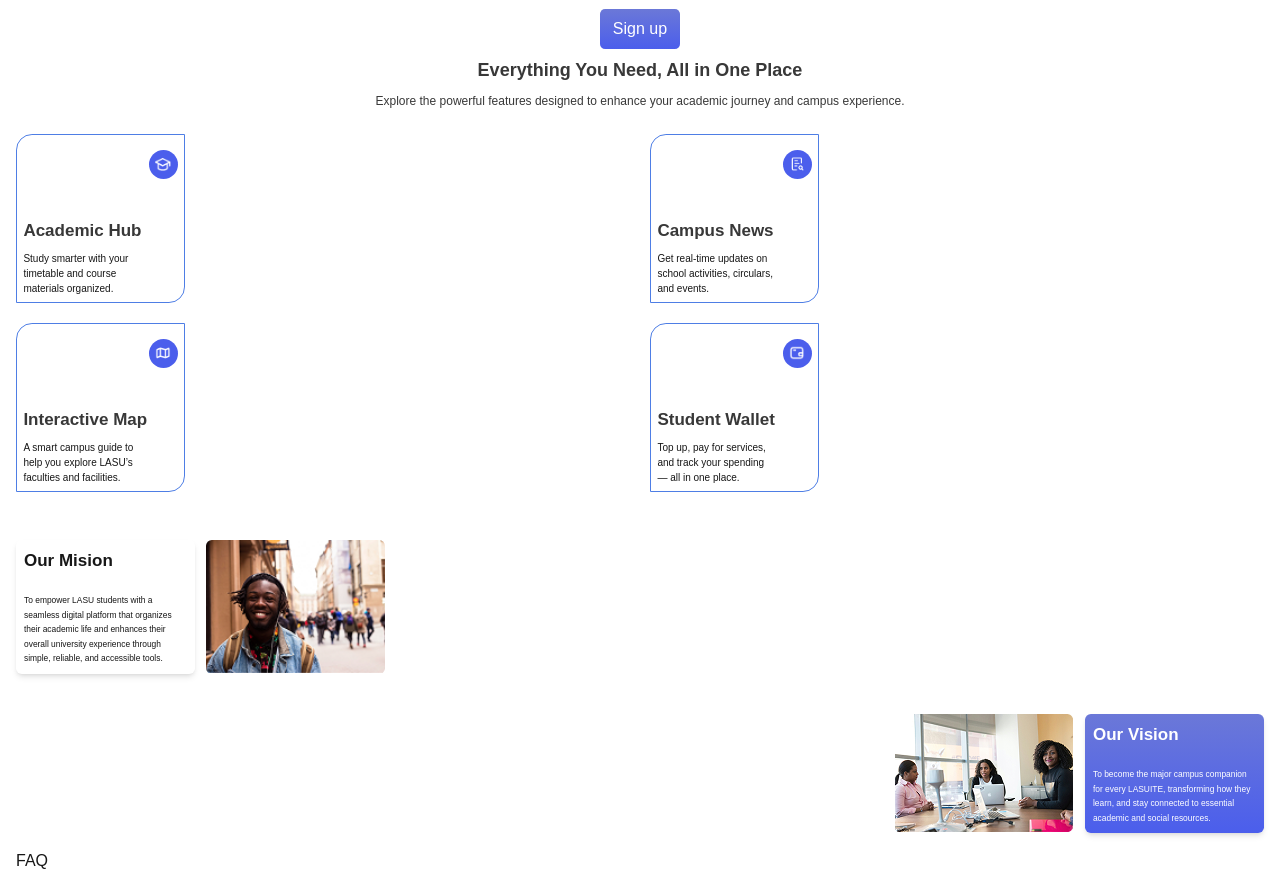
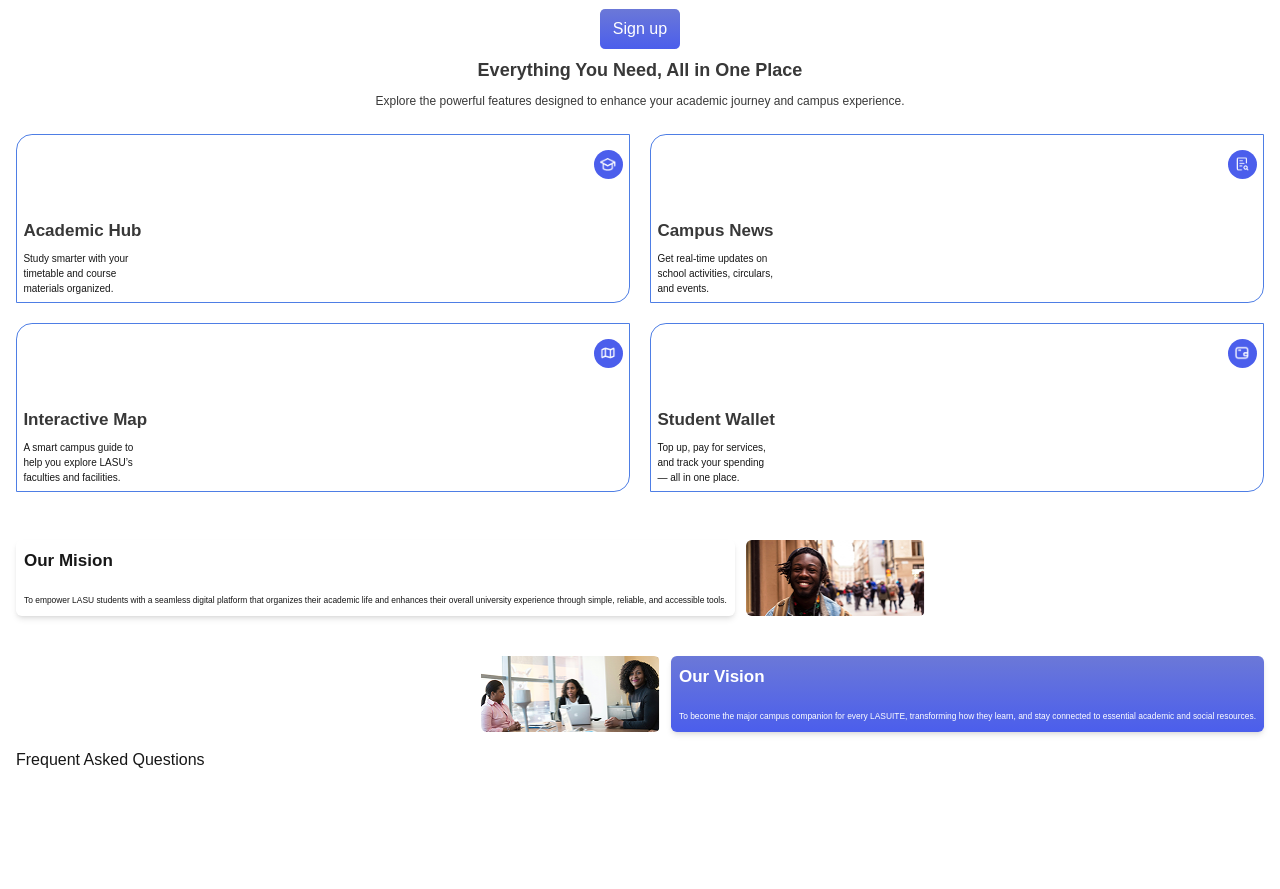
Before and after one commit to nUnitecch/LASUWEBAPP-Frontend, a Next.js app: page / in a window 1280 px wide. Shown: the part 360-1249 px from the top of the page. After the commit the page ends 1148 px from the top, so only its background shows below. Built offline with nearby package versions, Linux system fonts and the light colour scheme.

Commit message:
fix: solved the page reposiveness issues

```diff
--- a/app/_components/Home/about.tsx
+++ b/app/_components/Home/about.tsx
@@ -10,7 +10,9 @@ export default function About() {
             <AboutCard info={card} key={id} />
           ))}
         </div>
-        <div>FAQ</div>
+        <div>
+          <h3>Frequent Asked Questions</h3>
+        </div>
       </div>
     </section>
   );
--- a/app/_components/Home/aboutCard.tsx
+++ b/app/_components/Home/aboutCard.tsx
@@ -12,13 +12,13 @@ type AboutCardType = {
 export default function AboutCard({ info }: AboutCardType) {
   return (
     <div className="about-card flex gap-[11.33px]">
-      <div className="card-desc w-[179.07px] rounded-[5.85px] overflow-hidden p-2 shadow-md">
+      <div className="card-desc min-w-[179.07px] rounded-[5.85px] overflow-hidden p-2 shadow-md">
         <div>
           <h2 className="text-[17px] font-bold mb-5">{info.title}</h2>
           <p className="text-[8.41px] leading-[14.5px]">{info.desc}</p>
         </div>
       </div>
-      <div className="w-[179.07px] rounded-[5.85px] overflow-hidden relative">
+      <div className="min-w-[179.07px] rounded-[5.85px] overflow-hidden relative">
         <Image
           src={`/images/${info.image}`}
           alt={info.title}
--- a/app/_components/Home/card.tsx
+++ b/app/_components/Home/card.tsx
@@ -10,9 +10,9 @@ type DetailsType = {
 
 export default function Card({ details }: DetailsType) {
   return (
-    <div className="flex flex-col gap-y-[38.63px] border-[1.42px] border-[#4E7EE5] w-[169.26px] h-[169.03px] py-[15.24px] px-[6.38px] rounded-tl-[15.95px] rounded-br-[15.95px]">
+    <div className="flex flex-col gap-y-[38.63px] border-[1.42px] border-[#4E7EE5] min-w-[169.26px] h-[169.03px] py-[15.24px] px-[6.38px] rounded-tl-[15.95px] rounded-br-[15.95px]">
       <div className="self-end">
-        <div className="w-[29.06px] h-[29.06px] rounded-[14.53px] p-[4.96px] bg-logo-title flex items-center justify-center">
+        <div className="min-w-[29.06px] h-[29.06px] rounded-[14.53px] p-[4.96px] bg-logo-title flex items-center justify-center">
           <Image
             src={details.icon}
             alt="grduation cap"
--- a/app/_components/header/index.tsx
+++ b/app/_components/header/index.tsx
@@ -2,7 +2,7 @@ import Logo from "../Logo";
 
 export default function Header() {
   return (
-    <div className="flex items-center justify-between gap-[10.23px] px-4 py-2 shadow-md">
+    <div className="w-full flex items-center justify-between gap-[10.23px] px-4 py-2 shadow-md">
       <div className="flex flex-col gap-1">
         <span className="block w-6 bg-secondary-btn h-0.5 rounded"></span>
         <span className="block w-6 bg-secondary-btn h-0.5 rounded"></span>
--- /dev/null
+++ b/app/data/faqs.ts
@@ -0,0 +1,32 @@
+export type FAQItem = {
+  id: number;
+  question: string;
+  answer: string;
+};
+
+export const faqData: FAQItem[] = [
+  {
+    id: 1,
+    question: "What is your mission?",
+    answer:
+      "Our mission is to deliver high-quality solutions that empower businesses and individuals.",
+  },
+  {
+    id: 2,
+    question: "How can I contact support?",
+    answer:
+      "You can reach our support team via email at support@example.com or through the contact form.",
+  },
+  {
+    id: 3,
+    question: "Do you offer refunds?",
+    answer:
+      "Yes, we offer refunds within 30 days of purchase if you’re not satisfied with our product.",
+  },
+  {
+    id: 4,
+    question: "Is there a free trial?",
+    answer:
+      "Absolutely! We provide a 14-day free trial so you can explore all features before committing.",
+  },
+];
```
